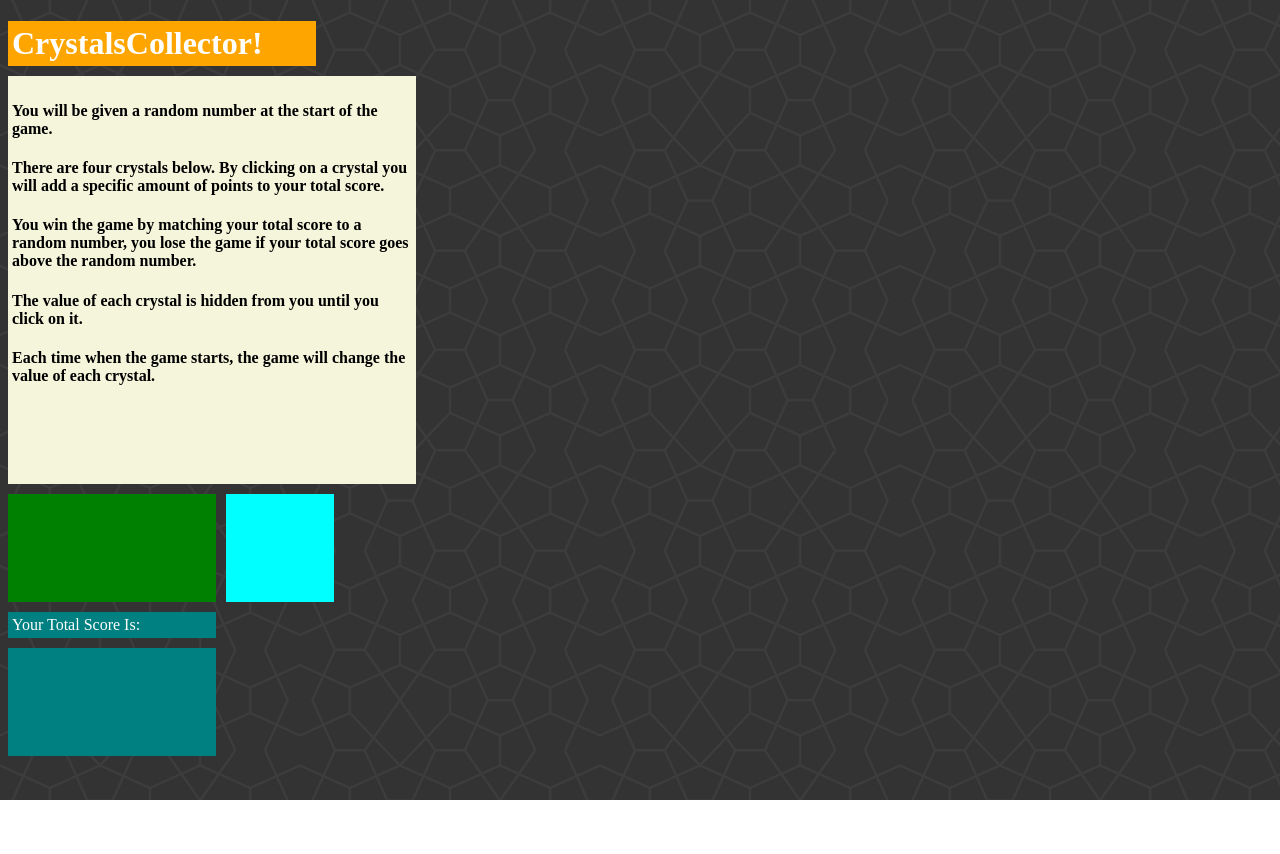
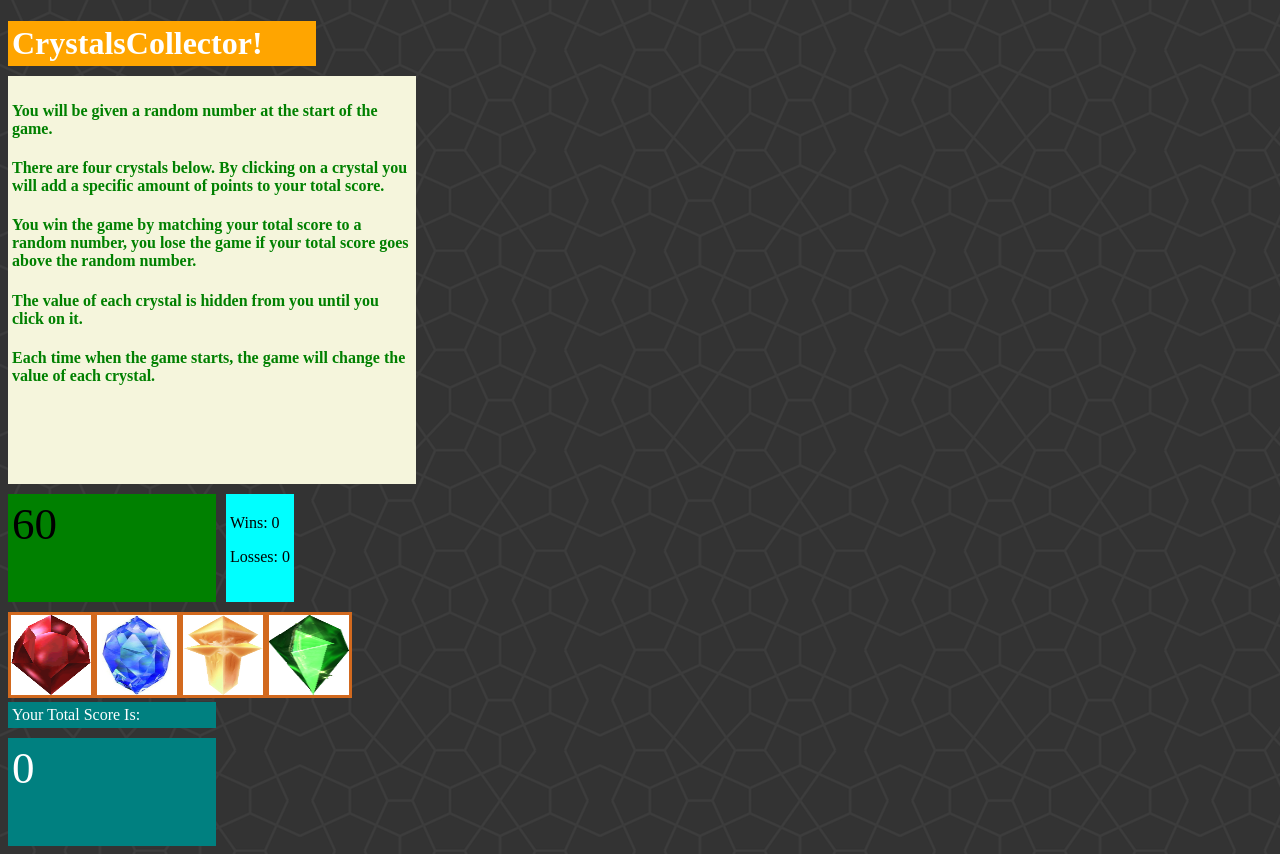
Before and after one commit to JeffreyPayne/week-4-game, a plain HTML site: page index.html in a window 1280 px wide. Before the commit the page ends 800 px from the top, so only its background shows below. Drawn offline with nearby package versions, Linux system fonts and the light colour scheme.

Commit message:
crystals game files

```diff
--- a/assets/css/style.css
+++ b/assets/css/style.css
@@ -1,12 +1,12 @@
 body {
-  background: url(../images/congruent_outline.png);
+  background-image: url(../images/congruent_outline.png);
   background-repeat: repeat;
 }
 
-#goalNum{ overflow: auto; }
-#goalNum div {   float: left; }
+#screen { overflow: auto; }
+#screen div { float: left; }
 
-#title{
+#title {
   width: 300px;
   padding: 4px;
   margin-bottom: 10px;
@@ -14,42 +14,33 @@ body {
   background-color: orange;
 }
 
-#rules{
+#instructions {
   width: 400px;
   height: 400px;
   padding: 4px;
   margin-bottom: 10px;
-  color: black;
+  color: green;
   background-color: beige;
 }
 
-#random{
+#random-area {
   width: 200px;
   height: 100px;
   padding: 4px;
-  font-size: 15px;
+  font-size: 45px;
   color: black;
   background-color: green;
 }
 
-#win-loss{
-  width: 100px;
+#score-area {
+  width: 200px;
   height: 100px;
   padding: 4px;
-  margin-left: 10px;
-  margin-bottom: 10px;
-  background-color: cyan;
+  color: white;
+  background-color: teal;
 }
 
-.crystals-button {display: inline; }
-.crystal-img{
-  width: 80px;
-  height: 80px;
-  background-color: white;
-  cursor: pointer;
-}
-
-#score-title{
+#yts {
   width: 200px;
   padding: 4px;
   margin-bottom: 10px;
@@ -57,12 +48,21 @@ body {
   background-color: teal;
 }
 
-#Score{
-  font-size: 15px;
-  width: 200px;
+.crystals-button { display: inline; }
+.crystal-img {
+  width: 80px;
+  height: 80px;
+  border: solid;
+  border-color: chocolate;
+  background-color: white;
+  cursor: pointer;
+}
+
+#score-number { font-size: 45px; }
+#win-area {
   height: 100px;
   padding: 4px;
-  color: white;
-  background-color: teal;
-
+  margin-left: 10px;
+  margin-bottom: 10px;
+  background-color: cyan;
 }
--- a/assets/javascript/game.js
+++ b/assets/javascript/game.js
@@ -1,58 +1,56 @@
 $(document).ready(function() {
 
-var winNumber = 0;
+  var yourMatchingNumber = 0;
 
-var targetNumber = targetNumberGen();
+  var randomNum = randomNumGen();
 
-var numWins = 0;
-var numLosses = 0;
+  var wins = 0;
+  var losses = 0;
   var crystals;
 
   function randomNumCrystals() {
-
-  return  {
+    return {
+      red: {
+        points: Math.floor(Math.random() * 12) + 1,
+        imageUrl: "assets/images/red.png"
+      },
       blue: {
-      points: Math.floor ((Math.random() * 12) + 1),
-      imageUrl: "assets/images/blue_crystal.jpg"
+        points: Math.floor(Math.random() * 12) + 1,
+        imageUrl: "assets/images/blue.jpg"
       },
       orange: {
-      points: Math.floor ((Math.random() * 12) + 1),
-      imageUrl: "assets/images/orange_crystal.png"
+        points: Math.floor(Math.random() * 12) + 1,
+        imageUrl: "assets/images/orange.png"
       },
       green: {
-      points: Math.floor ((Math.random() * 12) + 1),
-      imageUrl: "assets/images/green_crystal.png"
-    }
-    red: {
-      points: Math.floor ((Math.random() * 12) + 1),
-      imageUrl: "assets/images/red_crystal.png"
+        points: Math.floor(Math.random() * 12) + 1,
+        imageUrl: "assets/images/green.png"
       }
     };
   }
 
-function targetNumberGen() {
-	return Math.floor((Math.random() * 102) + 19);
+  function randomNumGen() {
+    return Math.floor(Math.random() * 102) + 19;
   }
 
   function setGame() {
-	winNumber = 0;
+    yourMatchingNumber = 0;
     crystals = randomNumCrystals();
-	targetNumber = targetNumberGen();
-	$("#random").text(targetNumber);
+    randomNum = randomNumGen();
+    $("#random-area").text(randomNum);
   }
 
   function updateDom(didUserWin) {
-	$("win-loss").empty();
+    $("#win-area").empty();
 
     if (didUserWin === true) {
-		$("#win-loss").append($("<p>").text("You won!!"));
+      $("#win-area").append($("<p>").text("You won!!"));
       setGame();
-		renderWinNumber();
-	}
+      renderMatchingNumber();
     }
 
     else if (didUserWin === false) {
-      $("#win-loss").append($("<p>").text("You lost!!"));
+      $("#win-area").append($("<p>").text("You lost!!"));
       setGame();
       renderMatchingNumber();
     }
@@ -66,8 +64,8 @@ function updateDom(didUserWin) {
     pWins.append(wSpan);
     pLosses.append(lSpan);
 
-    $("#win-loss").append(pWins);
-    $("#win-loss").append(pLosses);
+    $("#win-area").append(pWins);
+    $("#win-area").append(pLosses);
   }
 
   function renderCrystals() {
@@ -95,21 +93,16 @@ function updateDom(didUserWin) {
   renderMatchingNumber();
 
   $(".crystals-button").on("click", function(event) {
-    // Update our "current guess" number and re-render it.
     updateMatchingNumber($(this));
     renderMatchingNumber();
 
-    // Check to see if we have won or lost.
-    // If our current guess number equals the target number..
     if (yourMatchingNumber === randomNum) {
-      // Increment wins, restart the game, and update the page.
       wins++;
       setGame();
       updateDom(true);
     }
-    // If our guess number exceeded our target number...
+
     else if (yourMatchingNumber > randomNum) {
-      // Increment losses, restart the game, and update the page.
       losses++;
       setGame();
       updateDom(false);
@@ -117,86 +110,3 @@ function updateDom(didUserWin) {
   });
 
 });
-
-
-
-
-
-
-
-
-
-
-
-
-//$("#winNumber").html(targetNumber);
-
-//var blueCrystalVal = Math.floor ((Math.random() * 12) + 1);
-//var orangeCrystalVal = Math.floor ((Math.random() * 12) + 1);
-//var greenCrystalVal = Math.floor ((Math.random() * 12) + 1);
-//var redCrystalVal = Math.floor ((Math.random() * 12) + 1);
-//total = 0;
-//$("#Score").html(counter);
-
-
-//function startGame () {
-//	var targetNumber = Math.floor((Math.random() * 102) +19);
-
-//$("#winNumber").html(targetNumber);
-
-//var blueCrystalVal = Math.floor ((Math.random() * 12) + 1);
-//var orangeCrystalVal = Math.floor ((Math.random() * 12) + 1);
-//var greenCrystalVal = Math.floor ((Math.random() * 12) + 1);
-//var redCrystalVal = Math.floor ((Math.random() * 12) + 1);
-//total = 0;
-//$("#Score").html(counter);
-
-//};
-
-//$("#blueCrystal").on("click", function() {
-//	$("#blueCrystal").att("value", blueCrystalVal);
-//	total += blueCrystalVal;
-//    $("#Score").html(total);
-//}
-
-//$("#orangeCrystal").on("click", function() {
-//	$("#orangeCrystal").att("value", orangeCrystalVal);
-//	total += orangeCrystalVal;
-//    $("#Score").html(total);
-//}
-
-//$("#greenCrystal").on("click", function() {
-//	$("#greenCrystal").att("value", greenCrystalVal);
-//	total += greenCrystalVal;
-//    $("#Score").html(total);
-//}
-
-//$("#redCrystal").on("click", function() {
-//	$("#redCrystal").att("value", redCrystalVal);
-//	total += redCrystalVal;
-//    $("#Score").html(total);
-//}
-
-
-//if (counter < targetNumber) {
-//	$("#Score").html(counter);
-//	console.log(counter);
-//}
-
-//else if (counter > targetNumber) {
-//	$("#Score").html(counter);
-//	alert("You Lose");
-//	numLosses++;
-//	$("#numLosses").html(Losses);
-//	startGame();
-//}
-
-//else {
-//	$("#Score").html(counter);
-//	alert("You Win");
-//	numWins++;
-//	$("#numWins").html(Wins);
-//	startGame();
-//}
-
-//});
--- a/index.html
+++ b/index.html
@@ -18,7 +18,7 @@
 
   <h1 id="title">CrystalsCollector!</h1>
 
-  <div id="rules">
+  <div id="instructions">
 
     <h4>You will be given a random number at the start of the game.</h4>
     <h4>There are four crystals below. By clicking on a crystal you will add a specific amount of points to your total score.</h4>
@@ -28,17 +28,17 @@
     <h4>Each time when the game starts, the game will change the value of each crystal.</h4>
   </div>
 
-  <div id="goalNum">
+  <div id="screen">
 
-    <div id="random"></div>
+    <div id="random-area"></div>
 
-    <div id="win-loss"></div>
+    <div id="win-area"></div>
   </div>
 
   <div>
     <div id="crystal-area"></div>
-	  <div id="score-title">Your Total Score Is:</div>
-    <div id="Score"></div>
+	  <div id="yts">Your Total Score Is:</div>
+    <div id="score-area"></div>
   </div>
 
 </body>
```
Also changed, not shown: assets/images/blue.jpg (renamed from assets/images/blue_crystal.jpg), assets/images/green.png (renamed from assets/images/green_crystal.png), assets/images/orange.png (renamed from assets/images/orange_crystal.png), assets/images/red.png (renamed from assets/images/red_crystal.png). Lines whose indentation alone changed are shown as unchanged.
